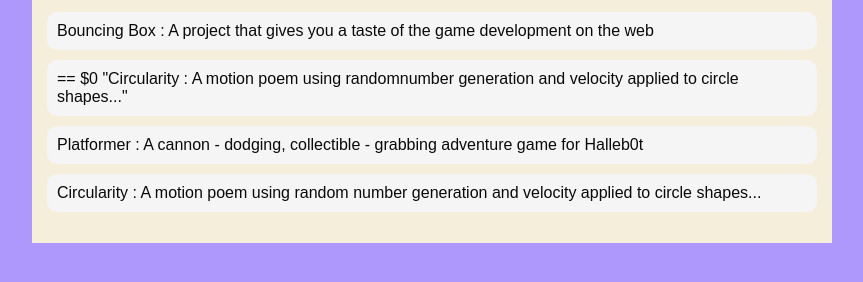
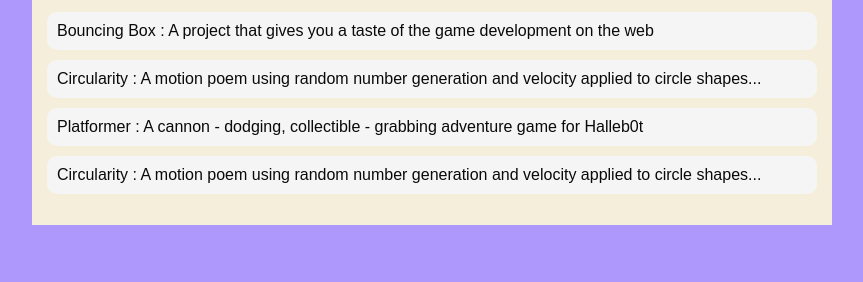
Before and after one commit to Dfcolligan/Dfcolligan.github.io, a plain HTML site: page portfolio.html in a window 1280 px wide. Shown: the part 154-436 px from the top of the page, without its empty margins (208-1071 px from the left). Drawn offline with nearby package versions, Linux system fonts and the light colour scheme.

Commit message:
Portfolio

```diff
--- a/portfolio.html
+++ b/portfolio.html
@@ -98,8 +98,8 @@
                                 <a href="projects/bouncing-box/">Bouncing Box : A project that gives you a taste of the game development on the web </a>
                                 </li>
                                 <li>
-                                <a href="projects/circularity/"> == $0
-                                    "Circularity : A motion poem using randomnumber generation and velocity applied to circle shapes..."
+                                <a href="projects/circularity/">
+                                    Circularity : A motion poem using random number generation and velocity applied to circle shapes...
                                 </a>
                                 </li>
                             </ul>
```
